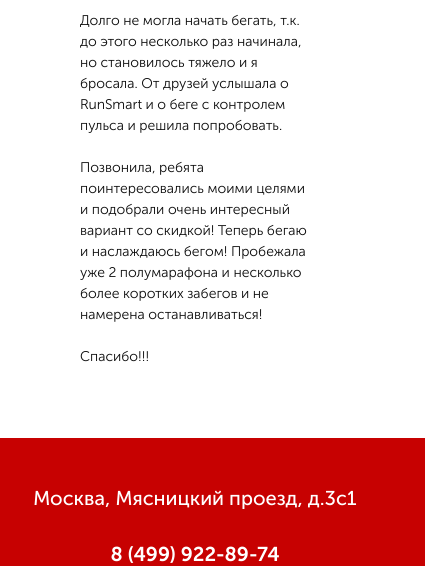
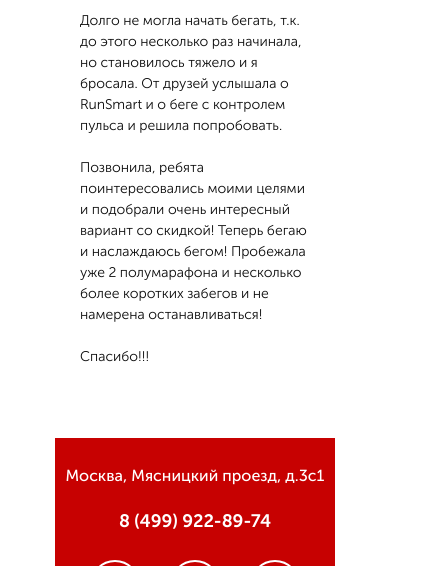
Before and after one commit to v3m1/Pulse, a website: page src/index.html in a window 390 px wide. Shown: the part 7307-7873 px from the top of the page, 425 px wide, since content can reach past the window. Drawn offline with Linux system fonts and the light colour scheme; files whose address does not match are found by name.

Commit message:
mobile adaptation section footer

```diff
--- a/src/sass/base/_media.scss
+++ b/src/sass/base/_media.scss
@@ -194,6 +194,24 @@
             font-size: 14px;
         }
     }
+    .footer {
+        &__info {
+            width: 280px;
+            height: 210px;
+            padding: 30px 9px 28px 9px;
+        }
+        &__address {
+            margin-bottom: 17px;
+            font-size: 18px;
+            line-height: 18px;
+        }
+        &__phone {
+            margin-bottom: 22px;
+            font-size: 18px;
+            line-height: 18px;
+        }
+
+    }
 }
 @media (max-width: 575px) {
     .header {
@@ -316,4 +334,17 @@
             font-size: 14px;
         }
     }
+    .footer {
+        &__info {
+            padding: 30px 9px 30px 9px;
+        }
+        &__address {
+            margin-bottom: 28px;
+            font-size: 16px;
+            line-height: 16px;
+        }
+        &__phone {
+            margin-bottom: 30px;
+        }
+    }
 }
```
Also changed, not shown: src/css/style.min.css.
